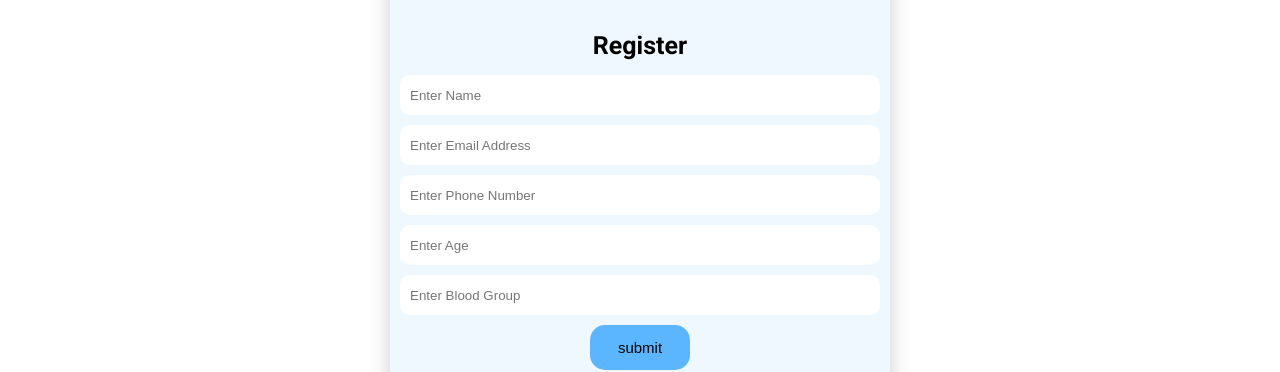
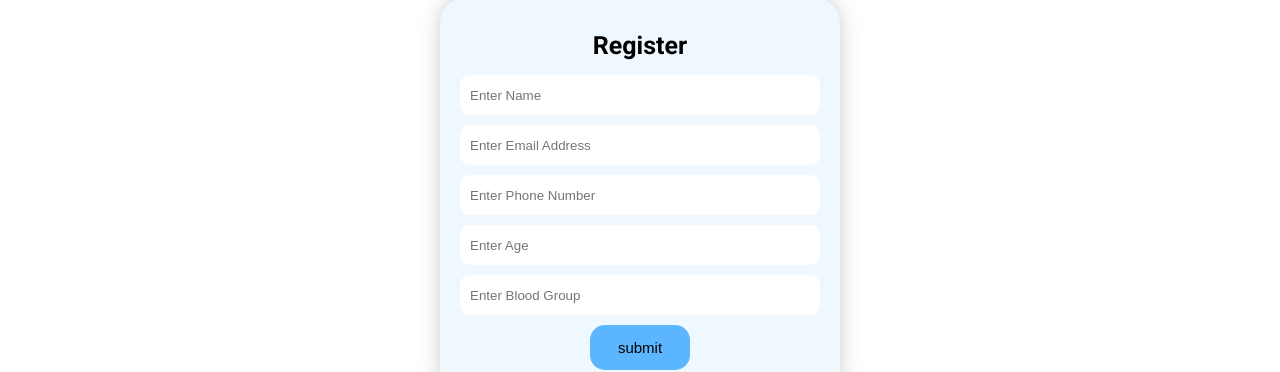
Before and after one commit to colddsam/Health-Care-Website, a React (Create React App) app: page /register in a window 1280 px wide. Shown: the part 227-599 px from the top of the page. Built offline with nearby package versions, Linux system fonts and the light colour scheme; no server answers.

Commit message:
making responsive the login and registration section and also adding animation on the navbar

```diff
--- a/src/assets/images/Image.js
+++ b/src/assets/images/Image.js
@@ -9,5 +9,6 @@ import profile from './profile.avif';
 import user from './user.png';
 import man from './man.png';
 import woman from './woman.png'
-
-export {doctorImage,proto1,proto2,heartrate,thermo,ecg,spo2,profile,user,man,woman};
+import am1 from './am1.jpg'
+import am2 from './am2.jpg'
+export {doctorImage,proto1,proto2,heartrate,thermo,ecg,spo2,profile,user,man,woman,am1,am2};
--- a/src/pages/Services.jsx
+++ b/src/pages/Services.jsx
@@ -1,5 +1,5 @@
 import React from 'react'
-import { ecg, heartrate, proto1, proto2, spo2, thermo } from '../assets/images/Image'
+import { ecg, heartrate, spo2, thermo,am1,am2 } from '../assets/images/Image'
 
 import '../styles/Services.css'
 const Services = () => {
@@ -26,8 +26,8 @@ const Services = () => {
   return (
     <div className='services'>
       <section className="imgproto">
-        <img className='proto' src={proto1} alt="proto1" />
-        <img className='proto' src={proto2} alt="proto2" />
+        <img className='proto' src={am1} alt="proto1" />
+        <img className='proto' src={am2} alt="proto2" />
       </section>
       <p className="description">
         Our device monitor various physical parameters like Blood Oxygen Level, Temperature, ECG, Heart Rate in real time through our sensors and according to the data it automatically provide the necessary pressure of oxygen if needed.
--- a/src/styles/Register.css
+++ b/src/styles/Register.css
@@ -1,18 +1,21 @@
 .register{
     height: 100vh;
-    width: 100vw;
-    display: flex;
-    flex-direction: column;
-    align-items: center;
-    justify-content: center;
+        width: 100vw;
+        background-color: white;
+        display: flex;
+        flex-direction: column;
+        align-items: center;
+        justify-content: center;
+        box-sizing: border-box;
+        overflow: hidden;
 }
 
 .register .register_form{
     border-radius: 25px;
     margin-top: 50px;
     padding: 20px;
-    height: 500px;
-    width: 500px;
+    height: 400px;
+    width: 400px;
     background-color: aliceblue;
     filter: drop-shadow(rgba(0, 0, 0, 0.2) 0px 0px 10px);
     box-sizing: border-box;
@@ -50,6 +53,7 @@
     outline: none;
     border: 0px;
     border-radius: 10px;
+    box-sizing: border-box;
 }
 
 .register .register_form .register_submit{
```
Also changed, not shown: src/assets/images/am1.jpg (added), src/assets/images/am2.jpg (added).
